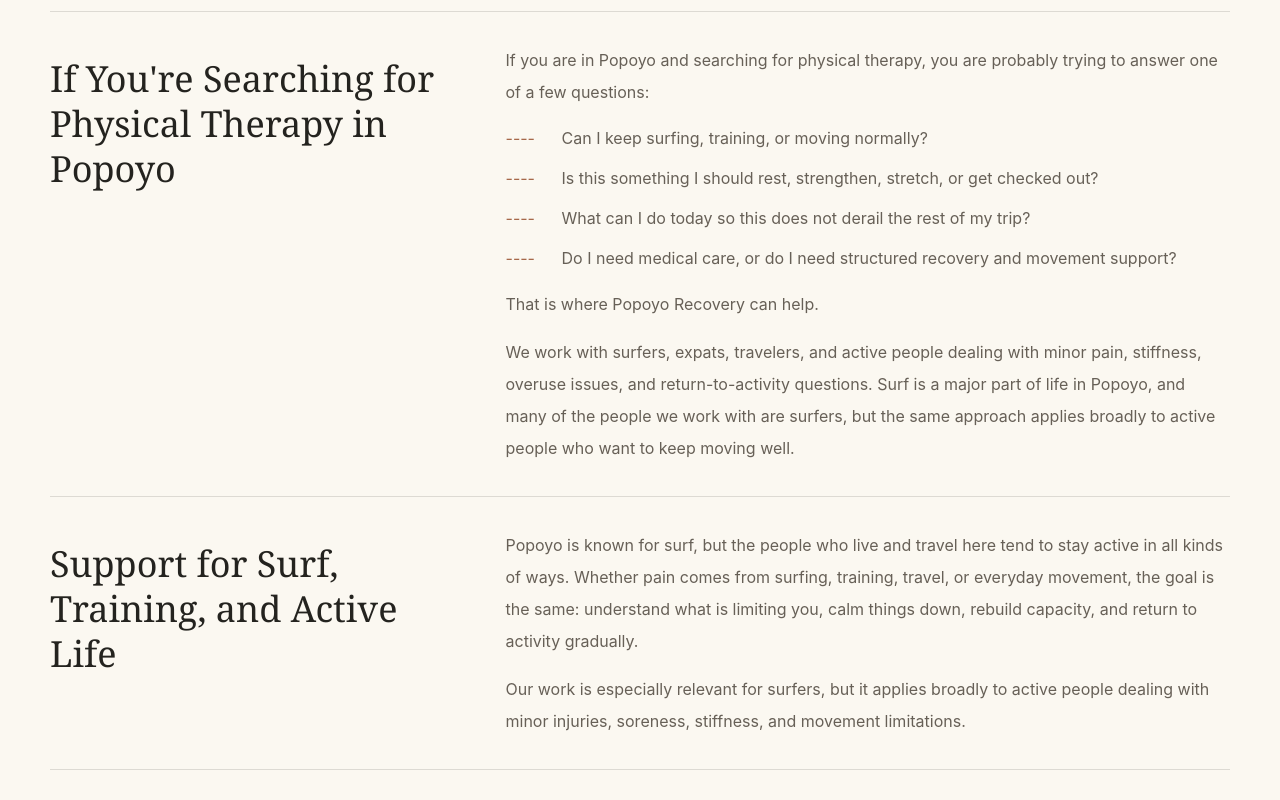
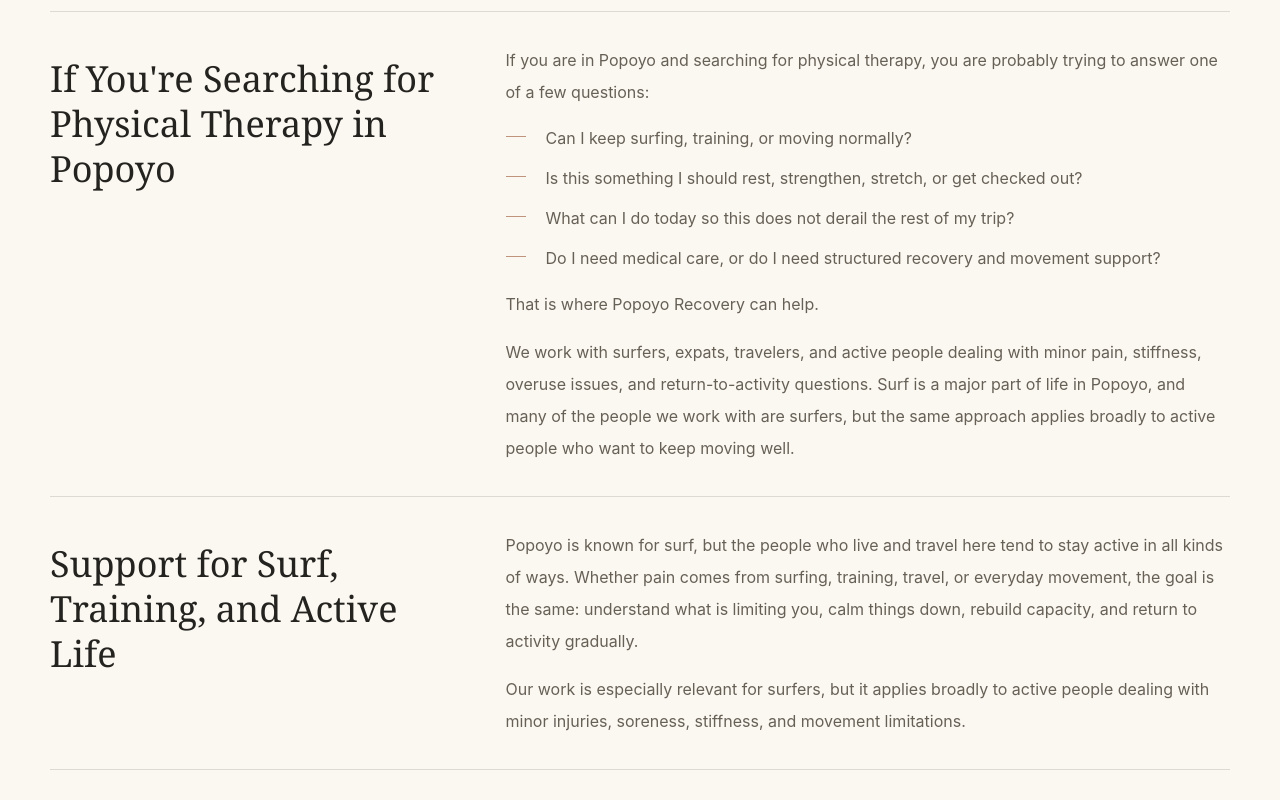
Before and after one commit to pointnemoproject/Popoyo-Performance-Recovery, a Next.js app: page /physical-therapy-popoyo in a window 1280 px wide. Shown: the part 1320-2120 px from the top of the page. Built offline with nearby package versions, Linux system fonts and the light colour scheme.

Commit message:
Replace dash bullets with subtle list markers

```diff
--- a/src/components/seo-landing-page.tsx
+++ b/src/components/seo-landing-page.tsx
@@ -76,10 +76,8 @@ export function SeoLandingPage({ page }: { page: SeoLandingPageContent }) {
                   {section.items?.length ? (
                     <ul className="grid gap-3 text-[#676057]">
                       {section.items.map((item) => (
-                        <li key={item} className="grid grid-cols-[2.75rem_1fr] gap-3 leading-7">
-                          <span aria-hidden="true" className="text-[#a6684a]">
-                            ----
-                          </span>
+                        <li key={item} className="grid grid-cols-[1.75rem_1fr] gap-3 leading-7">
+                          <span aria-hidden="true" className="mt-3 h-px w-5 bg-[#a6684a]/70" />
                           <span>{item}</span>
                         </li>
                       ))}
```
